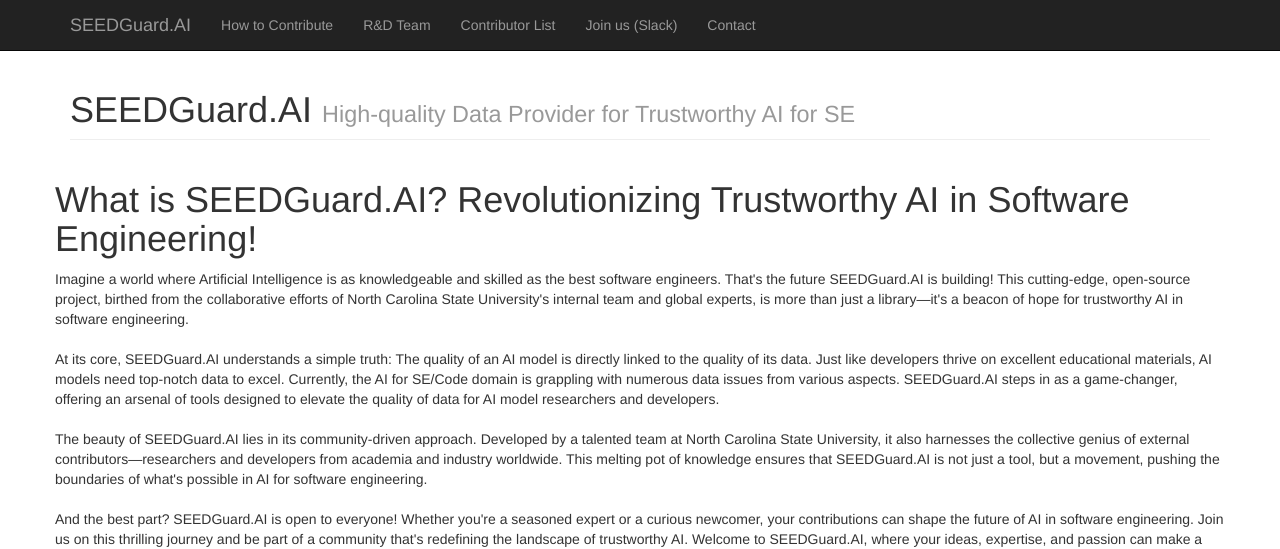
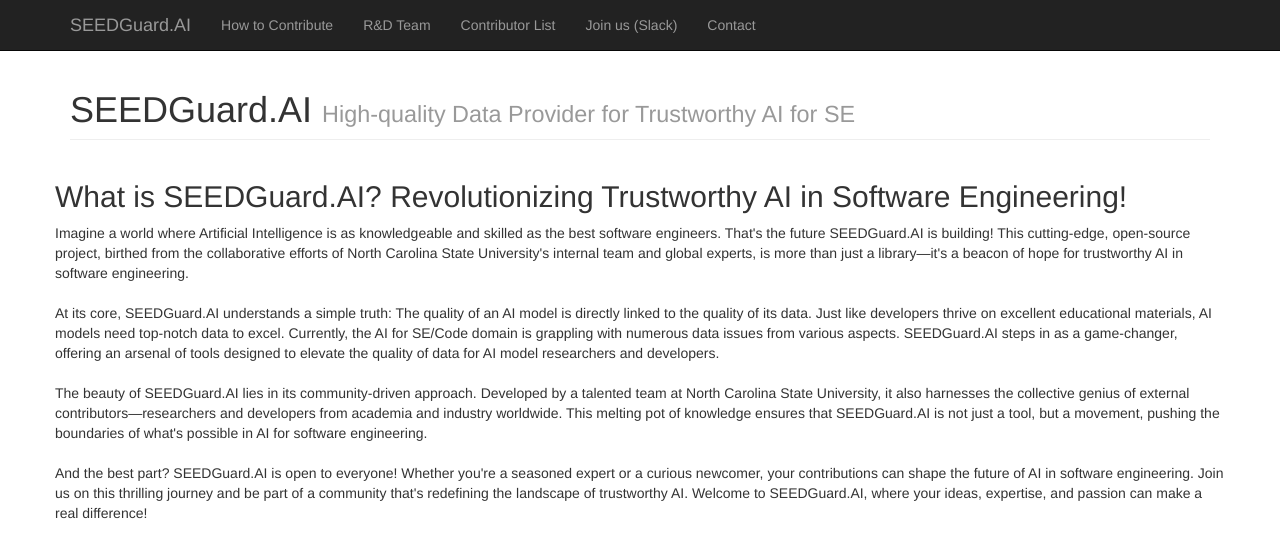
Before and after one commit to mrhuggins03/seedguard.github.io, a plain HTML site: page index.html in a window 1280 px wide. Shown: the top 549 px of the page. Drawn offline with Linux system fonts and the light colour scheme.

Commit message:
minor change

```diff
--- a/index.html
+++ b/index.html
@@ -58,7 +58,7 @@
 
       <div class="row">
 
-        <h1>What is SEEDGuard.AI? Revolutionizing Trustworthy AI in Software Engineering!</h1>
+        <h2>What is SEEDGuard.AI? Revolutionizing Trustworthy AI in Software Engineering!</h2>
 
 Imagine a world where Artificial Intelligence is as knowledgeable and skilled as the best software engineers. That's the future SEEDGuard.AI is building! This cutting-edge, open-source project, birthed from the collaborative efforts of North Carolina State University's internal team and global experts, is more than just a library—it's a beacon of hope for trustworthy AI in software engineering.
 <br>
```
